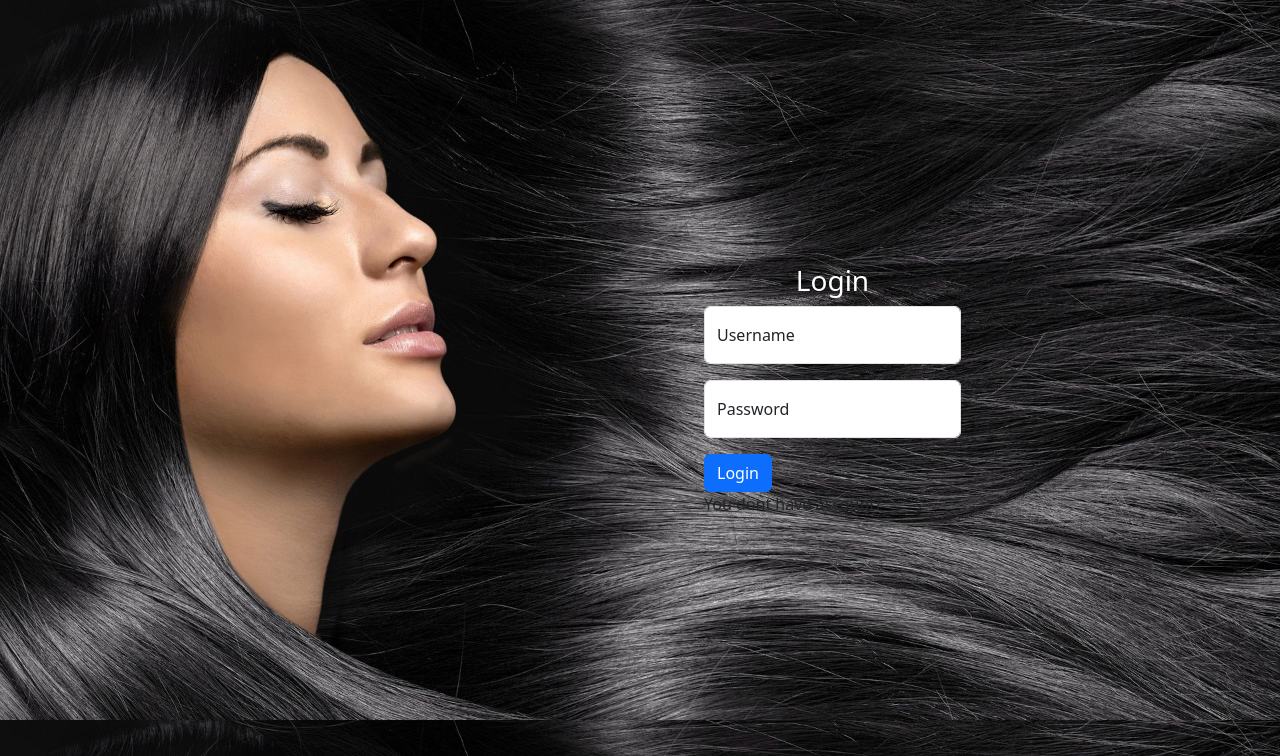
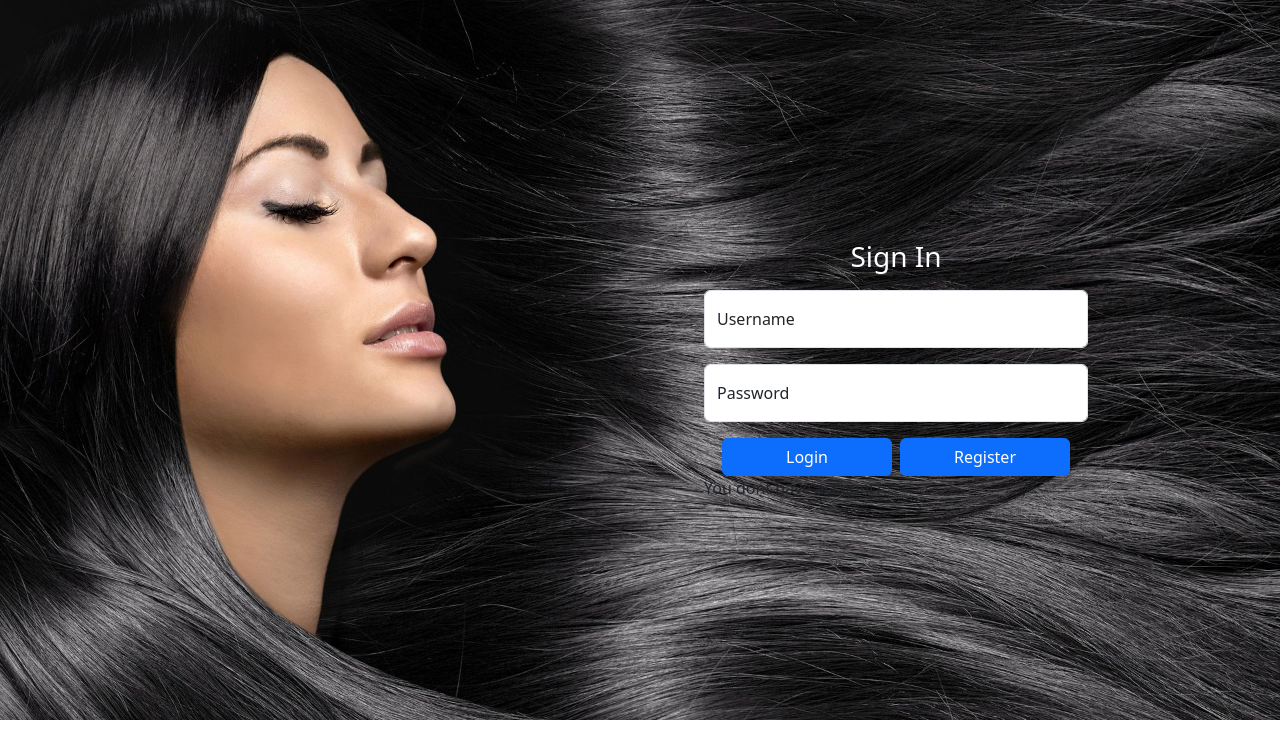
Before and after one commit to quangdu29111999/Project-Hay-Ho, a PHP site: page /Login/login.php in a window 1280 px wide. Shown: the top 756 px of the page. Run offline with PHP 8.4, Linux system fonts and the light colour scheme; style sheets or scripts are compiled from the project's sources.

Commit message:
login and register

```diff
--- a/Login/login.php
+++ b/Login/login.php
@@ -1,5 +1,48 @@
 <?php
 include "../database/db.php";
+    // if (isset($_POST["login"])) {
+    //     $username = trim($_POST["username"]);
+    //     $password = trim($_POST["password"]);
+    //     $result = mysqli_query($conn, "SELECT * from user where tendangnhap='$username' and password='$password'");
+    //     $row = mysqli_fetch_assoc($result);
+    //     if ($username = "admin" && $password = "123") {
+    //         header("Location:admin.php");
+    //     } else if ($row) {
+    //         header("Location:home_page.php");
+    //     } else {
+    //         echo '<script language="javascript">alert("Username or Password is not right"); window.location="login.php";</script>';
+    //     }
+    // }
+
+
+    // handle signin
+    function checkInput($input) {
+        $input = trim($input);
+        $input = stripslashes($input);
+        $input = htmlspecialchars($input);
+    }
+
+    if(isset($_POST['signin'])) {
+        $username = htmlspecialchars($_POST['signinUsername']);
+        $password = htmlspecialchars($_POST['signinPassword']);
+        $query = "SELECT * FROM account WHERE username='$username' AND password ='$password'";
+        $result = mysqli_query($conn, $query);
+        if(mysqli_num_rows($result) > 0) {
+            header('Location: ../index.php');
+        } else{
+            echo "thath bai";
+        }
+
+        mysqli_close($conn);
+    }
+
+    // handle register
+    if(isset($_POST['register'])) {
+
+    }
+
+
+
     ?>
 <!DOCTYPE html>
 <html lang="en">
@@ -16,36 +59,54 @@ include "../database/db.php";
 
 <body>
     <div class="formLogin">
-        <h3 class="text-center text-white">Login</h3>
-        <form class="" action="#" method="post">
+        <div class="form-login">
+            <h3 class=" text-center text-white pb-2">Sign In</h3>
+            <form class="" action="<?php echo $_SERVER['PHP_SELF'] ?>" method="post">
                 <div class="form-floating mb-3">
-                <input type="text" class="form-control" id="floatingInput" placeholder="username">
-                <label for="floatingInput">Username</label>
+                    <input name="signinUsername" type="text" class="form-control" id="signinUsername" placeholder="username">
+                    <label for="signinUsername">Username</label>
                 </div>
                 <div class="form-floating">
-                <input type="password" class="form-control" id="floatingPassword" placeholder="Password">
-                <label for="floatingPassword">Password</label>
+                    <input name="signinPassword" type="text" class="form-control" id="signinPassword" placeholder="Password">
+                    <label for="signinPassword">Password</label>
                 </div>
-            <button class="btn btn-primary mt-3" type="submit" name="submit">Login</button>
+                <div class="row d-flex justify-content-center">
+                    <button class="col-5 me-2 btn btn-primary mt-3" type="submit" name="signin">Login</button>
+                    <div class="register-btn col-5 btn btn-primary mt-3" type="submit" >Register</div>
+                </div>
             </form>
             <div>You dont have account?</div>
         </div>
-    <?php
-    if (isset($_POST["login"])) {
-        $username = trim($_POST["username"]);
-        $password = trim($_POST["password"]);
-        $result = mysqli_query($conn, "SELECT * from user where tendangnhap='$username' and password='$password'");
-        $row = mysqli_fetch_assoc($result);
-        if ($username = "admin" && $password = "123") {
-            header("Location:admin.php");
-        } else if ($row) {
-            header("Location:home_page.php");
-        } else {
-            echo '<script language="javascript">alert("Username or Password is not right"); window.location="login.php";</script>';
-        }
-    }
-    ?>
+    </div>
 
+    <div class="formRegister w-50">
+        <div class="form-login status">
+            <h3 class="text-center text-white">Register</h3>
+            <form class=" " action="" method="post">
+                <div class="form-floating mb-3">
+                    <input name="registerUsername" type="text" class="form-control" id="registerUsername" placeholder="username">
+                    <label for="registerUsername">Username</label>
+                </div>
+                <div class="form-floating mb-3">
+                    <input name="registerEmail" type="text" class="form-control" id="registerEmail" placeholder="email">
+                    <label for="registerEmail">Email</label>
+                </div>
+                <div class="form-floating mb-3">
+                    <input name="registerPassword" type="password" class="form-control" id="registerPassword" placeholder="Password">
+                    <label for="registerPassword">Password</label>
+                </div>
+                <div class="form-floating mb-3">
+                    <input name="registerRePassword" type="password" class="form-control" id="registerRePassword" placeholder="re-password">
+                    <label for="registerRePassword">Re-Password</label>
+                </div>
+                <div class=" d-flex justify-content-center ">
+                    <button class="col-5 me-2 btn btn-primary mt-3" type="submit" name="register">Register</button>
+                </div>
+            </form>
+        </div>
+    </div>
+
+    <script src="../resources/js/formLogin.js"></script>
 </body>
 
 </html>
--- a/database/db.php
+++ b/database/db.php
@@ -2,7 +2,7 @@
 $servername = "localhost";
 $username = "root";
 $password = "Oriz203031";
-$db="HairCare";
+$db="haircare";
 
 // Create connection
 $conn = mysqli_connect($servername, $username, $password, $db);
--- a/git-branch.txt
+++ b/git-branch.txt
@@ -10,3 +10,5 @@ do some changes then
 $ git add .
 $ git commit -m "message"
 $ git push origin remote_branch_name
+
+git push --set-upstream origin orriz
--- a/resources/css/login.css
+++ b/resources/css/login.css
@@ -1,10 +1,22 @@
 body {
     background-image: url("../images/backgroundLogin.jpg");
     background-size: cover;
+    background-repeat: no-repeat;
 }
 
 .formLogin {
     position: absolute;
-    top: 33%;
+    top: 30%;
     left: 55%;
+    width: 30%;
 }
+
+.status {
+    display: none;
+}
+
+.formRegister {
+    position: absolute;
+    top: 25%;
+    left: 40%;
+}
--- /dev/null
+++ b/resources/js/formLogin.js
@@ -0,0 +1,10 @@
+const $ = document.querySelector.bind(document)
+const $$ = document.querySelectorAll.bind(document)
+
+const registerBtn = $('.register-btn')
+const formLogin = $$('.form-login')
+
+registerBtn.onclick = () => {
+    formLogin[0].classList.add('status')
+    formLogin[1].classList.remove('status')
+}
```
Lines whose indentation alone changed are shown as unchanged.
